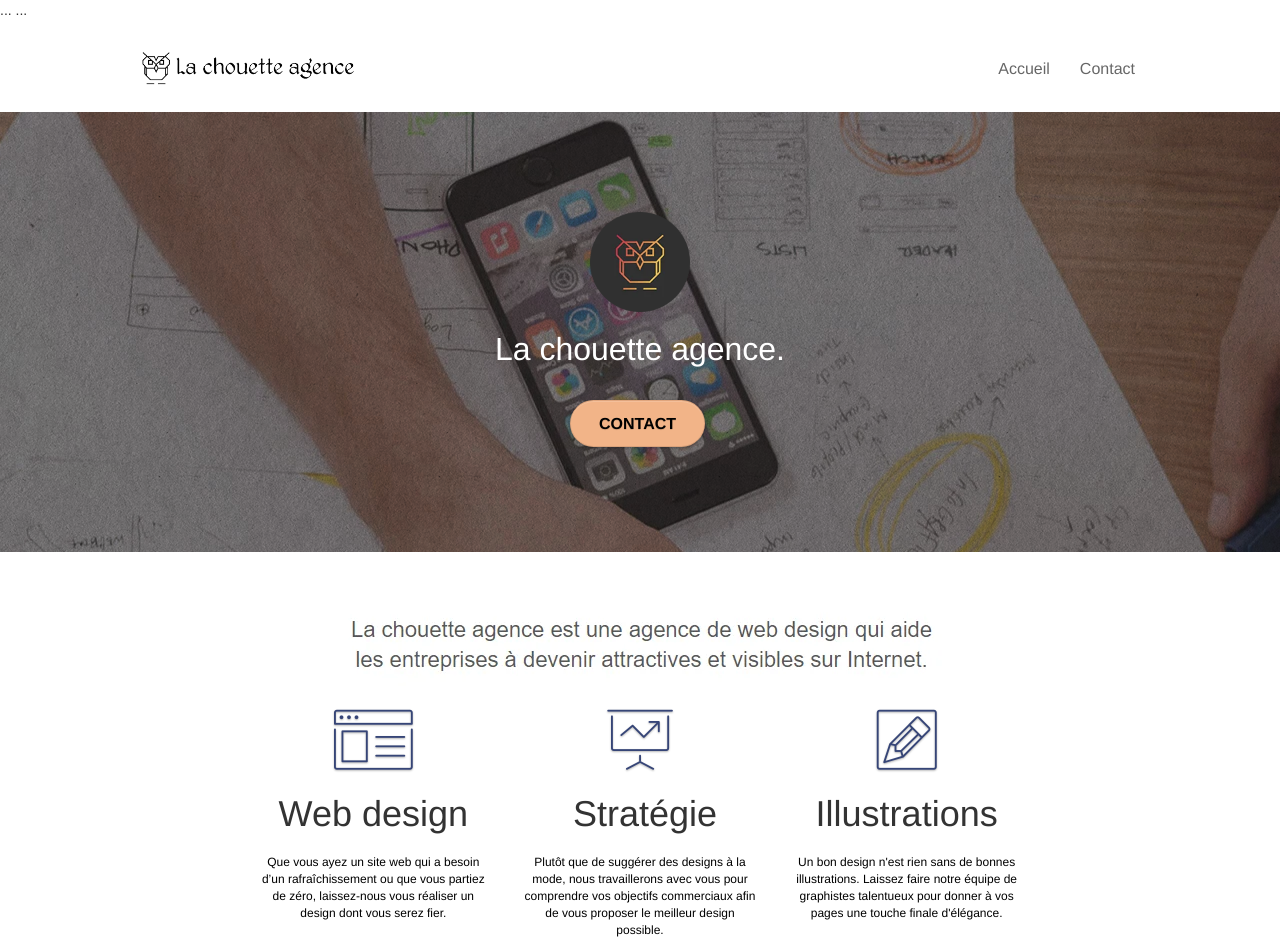
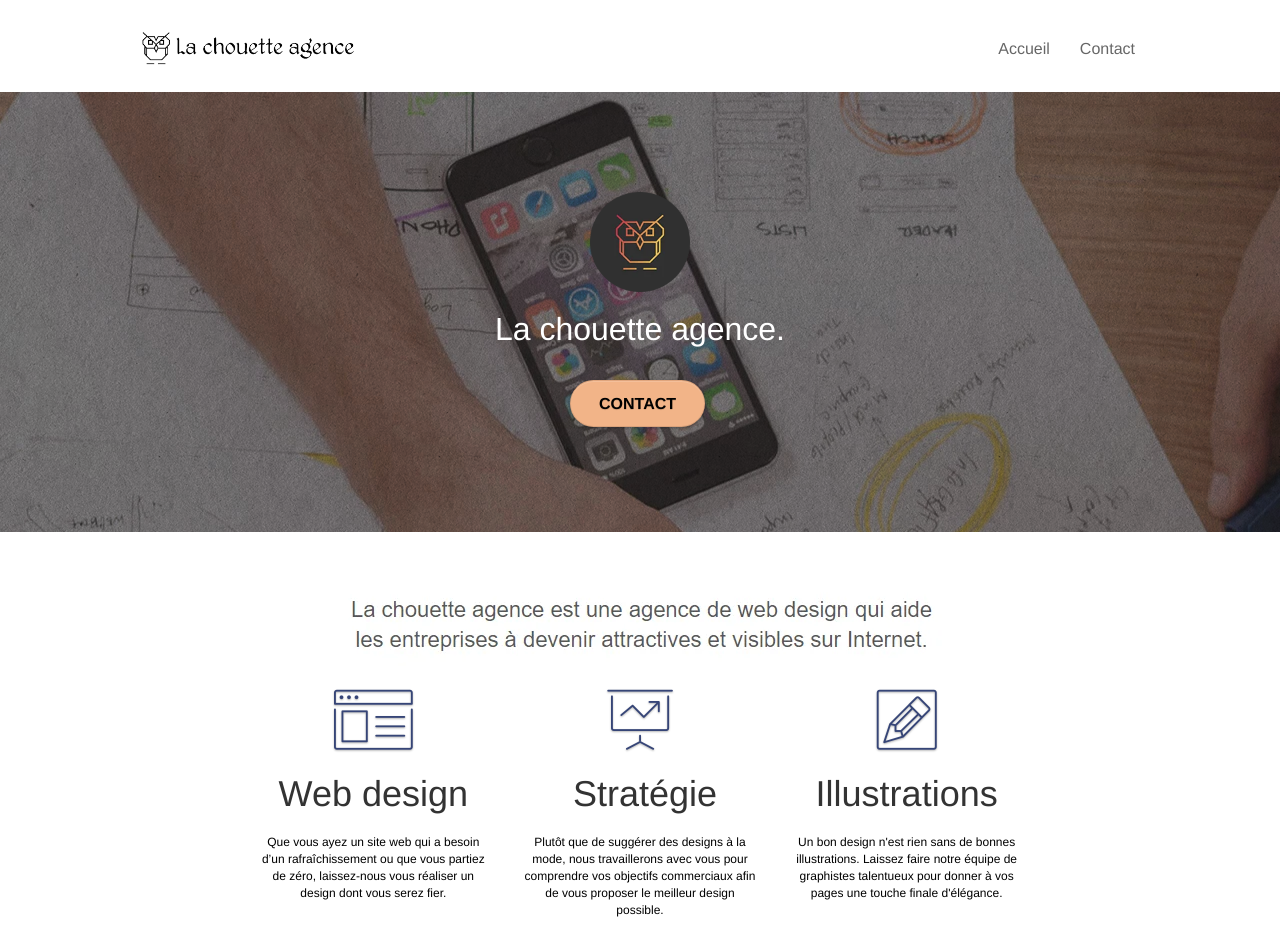
Before and after one commit to Mansodavy/MansoDavy_4_20092021, a plain HTML site: page index.html in a window 1280 px wide. Shown: the top 952 px of the page. Drawn offline with Linux system fonts and the light colour scheme; files that its build step writes are made by us from their sources; files whose address does not match are found by name.

Commit message:
Editindex

```diff
--- a/index.html
+++ b/index.html
@@ -1,12 +1,5 @@
 <!DOCTYPE html>
 <html lang="fr">
-	<http auto-config="true">
-    ...
-    <headers>
-        ...
-        <content-type-options disabled="true"/>
-    </headers>
-</http>
   <head>
     <meta charset="utf-8" />
     <meta
```
